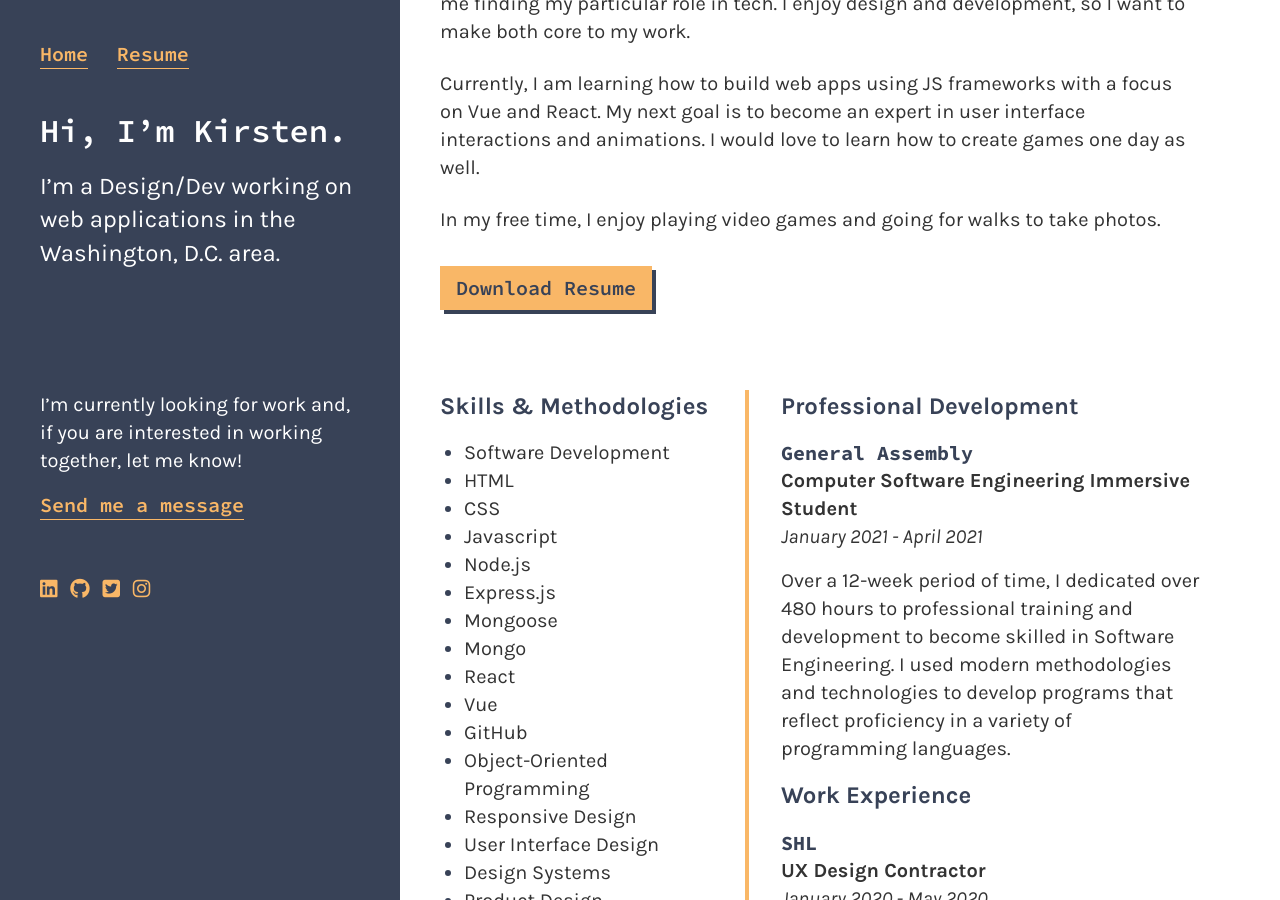
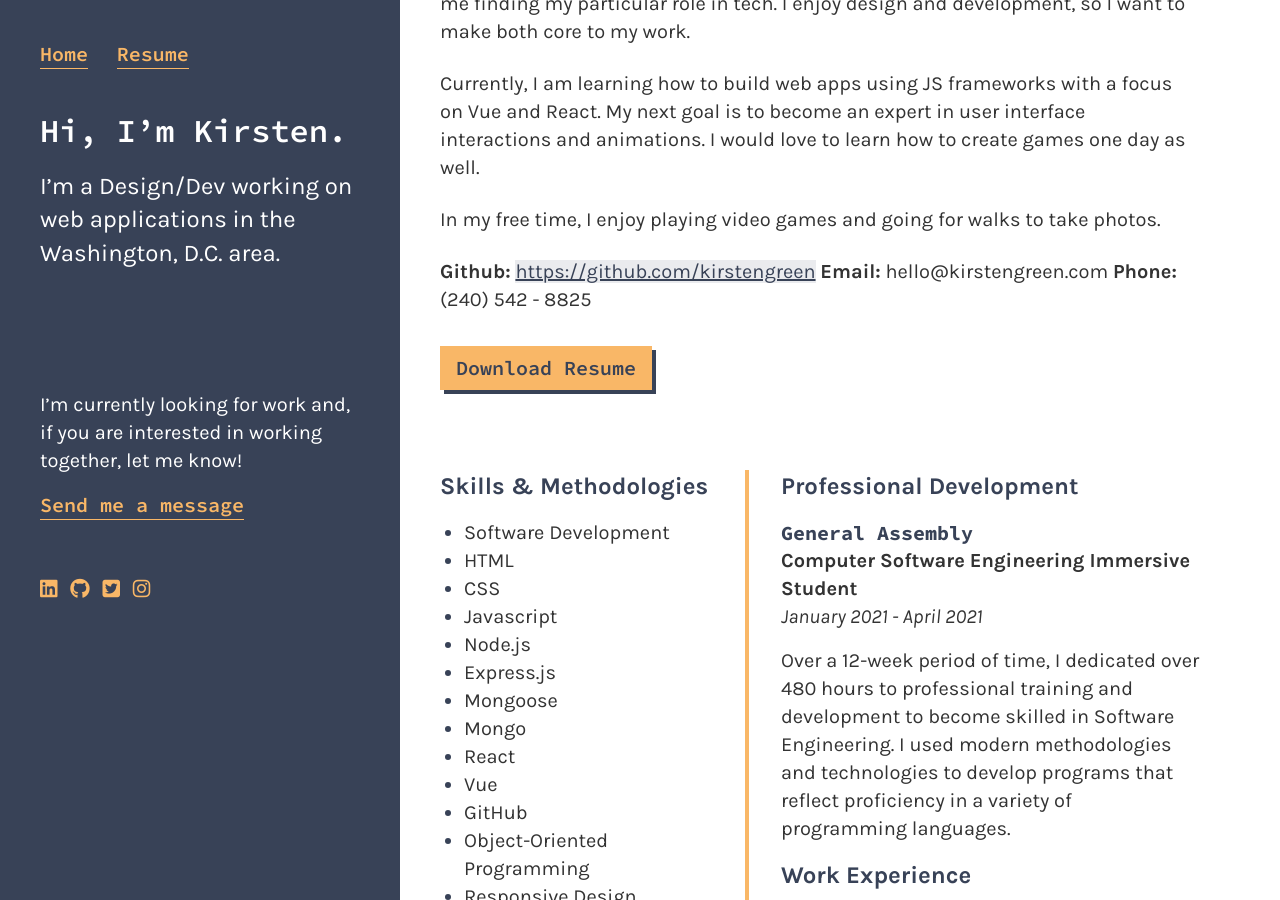
Before and after one commit to marcusrelacion/kirstengreen.com, a Jekyll site: the page built from resume.markdown, in a window 1280 px wide and 900 px high, scrolled down 611 px. Built offline with Jekyll 4.4.1, drawn with Linux system fonts in a browser that asks for light colours; nearby versions of some CDN libraries.

Commit message:
Updated Resume

```diff
--- a/resume.markdown
+++ b/resume.markdown
@@ -1,7 +1,7 @@
 ---
 title: Resume
 header: About Me
-body: "![Kirsten Green](/uploads/icon2.jpg)\n\nI am a process-driven UI Developer
+body: "\n![Kirsten Green](/uploads/icon2.jpg)\n\nI am a process-driven UI Developer
   who seeks to build systems that enable design and development teams to create their
   best work together. By having a professional background in design, I bring a perspective
   that allows me to work with the challenges that affect both teams. I enjoy seeing
@@ -12,7 +12,8 @@ body: "![Kirsten Green](/uploads/icon2.jpg)\n\nI am a process-driven UI Develope
   web apps using JS frameworks with a focus on Vue and React. My next goal is to become
   an expert in user interface interactions and animations. I would love to learn how
   to create games one day as well.\n\nIn my free time, I enjoy playing video games
-  and going for walks to take photos. "
+  and going for walks to take photos. \n\n**Github:** [https://github.com/kirstengreen](https://github.com/kirstengreen)
+  \n**Email:** hello@kirstengreen.com\n**Phone:** (240) 542 - 8825"
 resume-file: "/uploads/kirsten-green_resume.pdf"
 resume-button-label: Download Resume
 sections:
```
